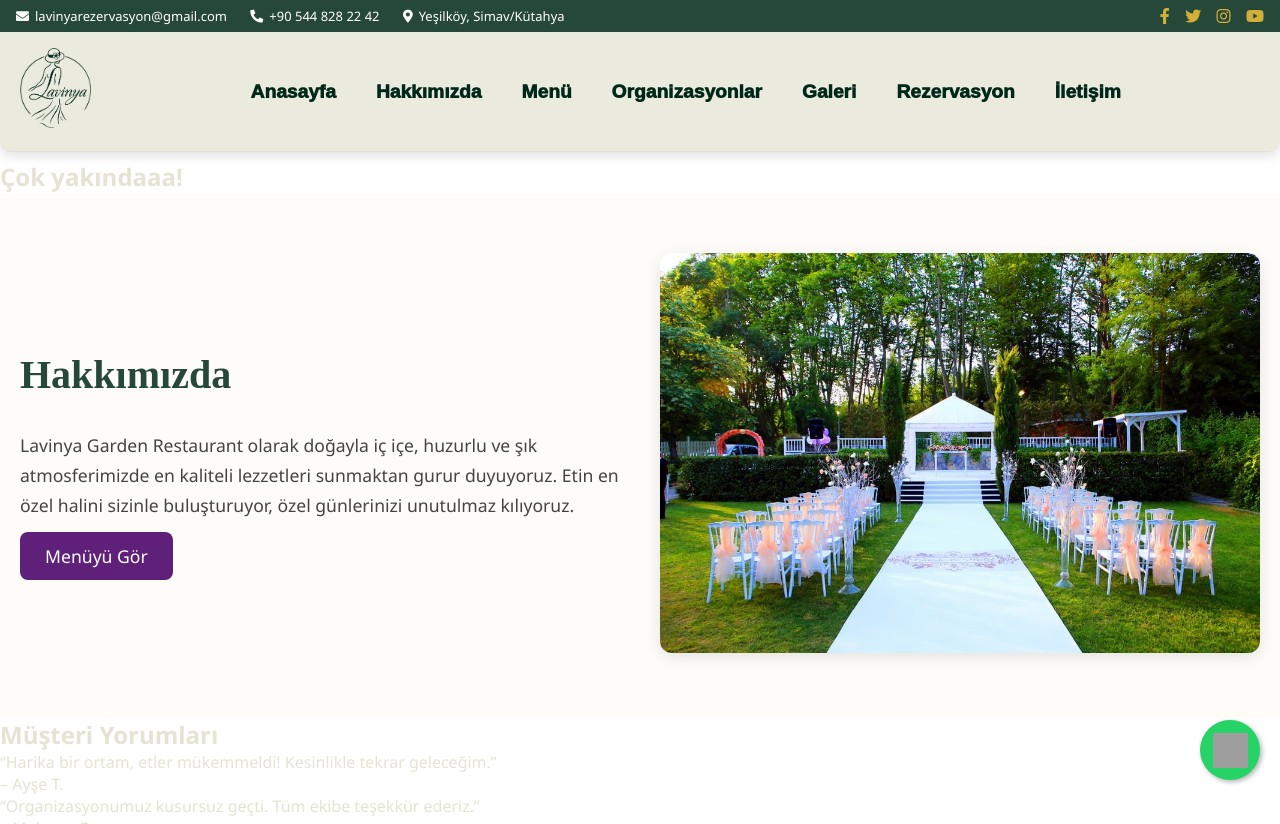
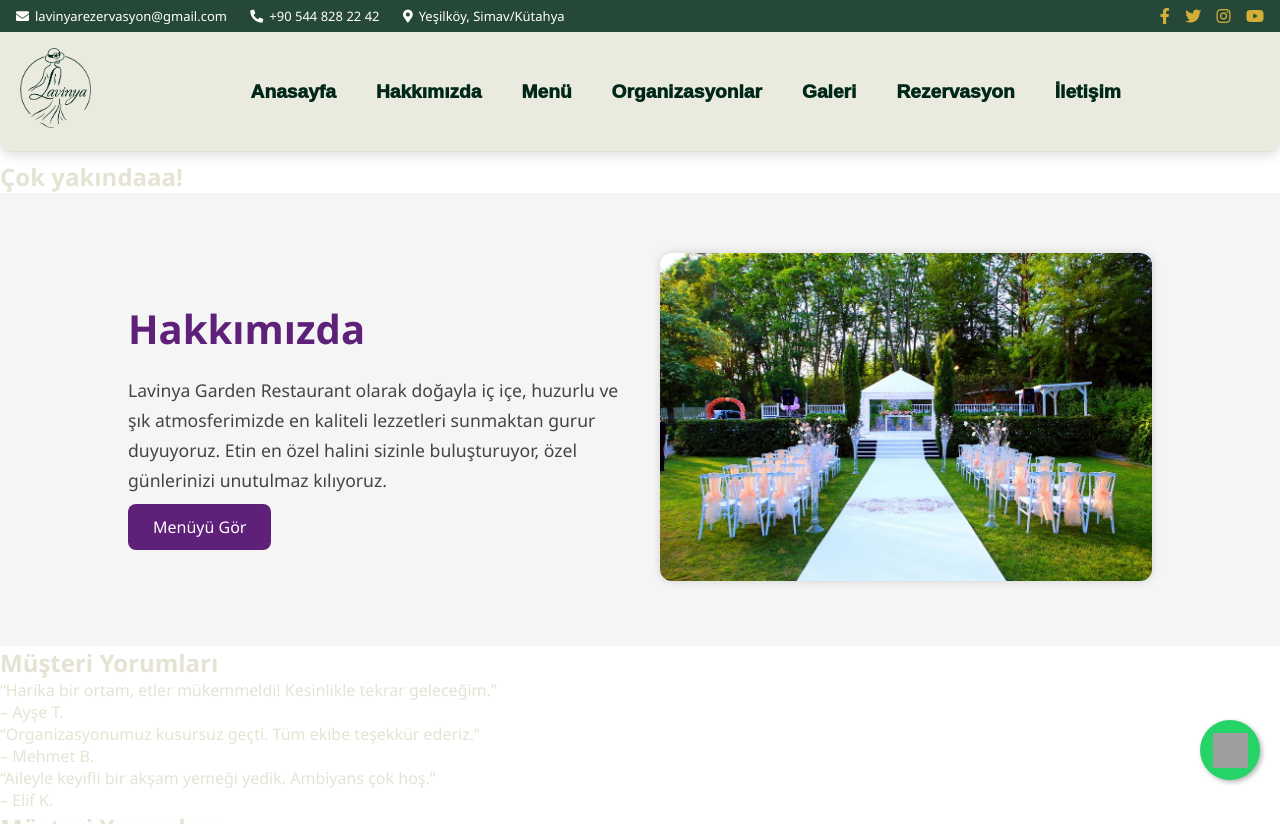
Before and after one commit to BahadirYasin/lavinya_project, a Django app: page / in a window 1280 px wide; the page is wider, and only the part inside the window is pictured. Shown: the top 824 px of that part. Run offline with Django 5.2, Linux system fonts and the light colour scheme; data that the repository does not hold is empty; grey boxes are pictures that could not be loaded.

Commit message:
edited same container in gallery.css

```diff
--- a/main/static/css/gallery.css
+++ b/main/static/css/gallery.css
@@ -585,44 +585,7 @@
   display: block;
 }
 
-/* ABOUT SECTION */
-.about-section {
-  background-color: #fdfcf9;
-  color: #264839;
-  padding: 60px 20px;
-}
 
-.about-content {
-  max-width: 1200px;
-  margin: 0 auto;
-  display: flex;
-  flex-wrap: wrap;
-  gap: 40px;
-  align-items: center;
-}
-
-.about-text {
-  flex: 1;
-  font-size: 1.1rem;
-  line-height: 1.8;
-}
-
-.about-text h2 {
-  font-family: 'Playfair Display', serif;
-  font-size: 2.5rem;
-  margin-bottom: 20px;
-  color: #264839;
-}
-
-.about-image {
-  flex: 1;
-}
-
-.about-image img {
-  width: 100%;
-  border-radius: 12px;
-  box-shadow: 0 4px 15px rgba(0,0,0,0.1);
-}
 
 /* GOOGLE REVIEWS SECTION */
 .google-reviews {
```
